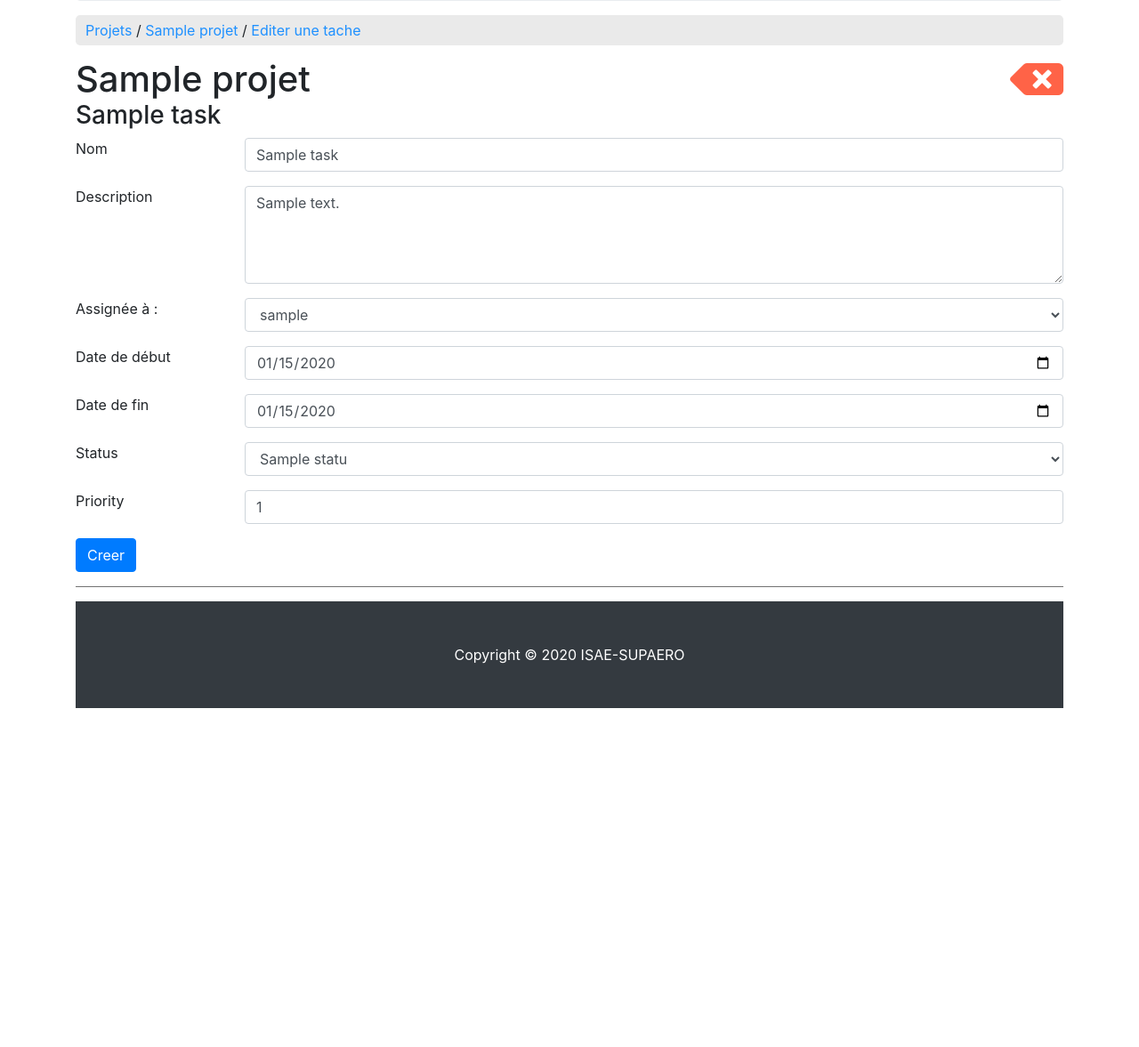
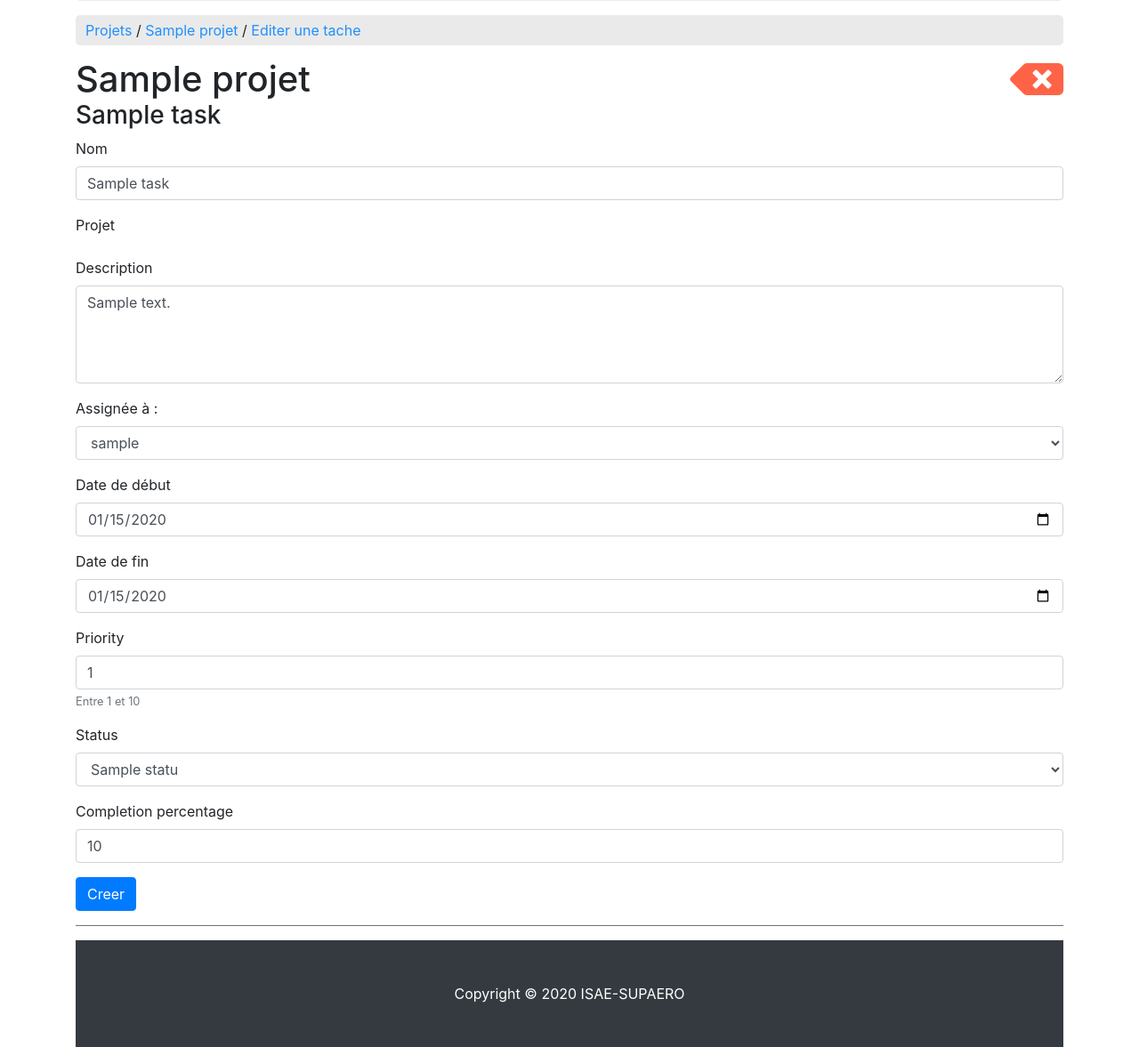
Before and after one commit to JBortolussi/Projet_individuel, a Django app: page /edittask/1 in a window 1280 px wide. Shown: the part 333-1510 px from the top of the page at 89% size. Before the commit the page ends 1129 px from the top, so only its background shows below. Run offline with Django 3.2, Linux system fonts and the light colour scheme; a user stored in the database is signed in; tables that the repository leaves empty hold one stand-in row (values such as "Sample post"); some libraries are stand-ins or nearby versions.

Commit message:
Added features from my personal project and reorganised models, forms, views, admin file

```diff
--- a/projet/taskmanager/forms.py
+++ b/projet/taskmanager/forms.py
@@ -1,9 +1,12 @@
+# python modules
 from datetime import datetime
 
+# django modules
 from django import forms
 from django.core.exceptions import ValidationError
 from django.forms import DateInput
 
+# models
 from .models import Projet, Journal, Task, Status
 
 
@@ -74,6 +77,8 @@ class JournalForm(forms.ModelForm):
 
         # Exclude all the fields except the entry. They will be set up using the local value in the corresponding view
         exclude = ('task', 'date', 'author')
+        widgets = {'entry': forms.TextInput(attrs={'cols': 10, 'placeholder': "Write here..."})
+                   }
 
 
 class TaskForm(forms.ModelForm):
@@ -97,6 +102,8 @@ class TaskForm(forms.ModelForm):
         self.fields['status'].widget.attrs.update({'class': 'form-control'})
         self.fields['priority'].widget.attrs.update({'class': 'form-control'})
         self.fields['priority'].initial = 1
+        self.fields['completion_percentage'].widget.attrs.update({'class': 'form-control'})
+        self.fields['completion_percentage'].initial = 1
         # This field is only used in order to set up the project field with the project.
         # Shall not be modified by the user
         self.fields['projet'].widget.attrs.update({'style': 'display: none'})
@@ -113,8 +120,35 @@ class TaskForm(forms.ModelForm):
             'due_date': DateInput(format=('%Y-%m-%d'), attrs={'type': 'date'})
         }
 
+    # pour s'assurer que la priorité de la tache soit comprise entre 1 et 10
+    def clean_priority(self):
+        priority = self.cleaned_data['priority']
+        if priority < 1 or priority > 10:
+            raise ValidationError('Ensure this value is in the range.')
 
+        return priority  # Ne pas oublier de renvoyer le contenu du champ traité
+
+    # pour s'assurer que la due_date soit successive à la start_date
+    def clean_due_date(self):
+        start_date = self.cleaned_data['start_date']
+        due_date = self.cleaned_data['due_date']
+        if due_date < start_date:
+            raise ValidationError('The due date must be posterior to the start date.')
+
+        return due_date
+
+        # pour s'assurer que la priorité de la tache soit comprise entre 1 et 10
+    def clean_completion_percentage(self):
+        completion_percentage = self.cleaned_data['completion_percentage']
+        if completion_percentage < 0 or completion_percentage > 100:
+            raise ValidationError('Ensure this value is between 0 % and 100 %')
+
+        return completion_percentage
+
+
+# form used to select what models to export
 class ExportDataForm(forms.Form):
+    # 5 boolean fields to select the models
     projects = forms.BooleanField(required=False)
     projects_members = forms.BooleanField(required=False)
     tasks = forms.BooleanField(required=False)
@@ -127,4 +161,11 @@ class ExportDataForm(forms.Form):
         ('xml', 'xml'),
         ('xls', 'xls (MS Excel)'),
     ]
+    # select field to select among the 4 file formats above
     file_format = forms.ChoiceField(choices=FORMAT_FIELD_CHOICES)
+
+    # check if at least one tick has been put
+    def clean(self):
+        if self.cleaned_data['projects'] or self.cleaned_data['projects_members'] or self.cleaned_data['tasks'] or \
+                self.cleaned_data['journals'] or self.cleaned_data['status']:
+            raise ValidationError("Tick at least one")
--- a/projet/taskmanager/templates/newtask.html
+++ b/projet/taskmanager/templates/newtask.html
@@ -1,110 +1,37 @@
 {% extends "base.html" %}
-{% block title %} {{task.name}} {% endblock %}
+{% load crispy_forms_filters %}
+
+{% block title %} {{ task.name }} {% endblock %}
 {% block line_path %}
     <a class="custom_link" href="{% url "projects" %}"> Projets </a>
     /
-    <a class="custom_link" href="{% url "project" project.id %}"> {{project.name}} </a>
+    <a class="custom_link" href="{% url "project" project.id %}"> {{ project.name }} </a>
     /
     {% if is_new %}
-        <a class="custom_link" href="{% url "newtask" project.id%}"> Nouvelle tache </a>
+        <a class="custom_link" href="{% url "newtask" project.id %}"> Nouvelle tache </a>
     {% else %}
-        <a class="custom_link" href="{% url "edittask" task.id%}"> Editer une tache </a>
+        <a class="custom_link" href="{% url "edittask" task.id %}"> Editer une tache </a>
     {% endif %}
 {% endblock %}
 
 {% block page %}
     <br>
 
-<h1 style="display: inline">{{project.name}}</h1>
-<a class="custom_link" href="{% url "project" project.id%}">
-    <i data-toggle="tooltip" data-placement="left" title="Retour au projet" class="fas fa-backspace fa-3x" style="float: right;color: tomato;"></i>
+    <h1 style="display: inline">{{ project.name }}</h1>
+    <a class="custom_link" href="{% url "project" project.id %}">
+        <i data-toggle="tooltip" data-placement="left" title="Retour au projet" class="fas fa-backspace fa-3x"
+           style="float: right;color: tomato;"></i>
     </a>
-<h3>{{task.name}}</h3>
+    <h3>{{ task.name }}</h3>
     {% if is_new %}
-<form method="post" action="{% url "newtask" project.id %}" >
+        <form method="post" action="{% url "newtask" project.id %}">
     {% else %}
-<form method="post" action="{% url "edittask" task.id %}" >
+        <form method="post" action="{% url "edittask" task.id %}">
     {% endif %}
 {% csrf_token %}
-    {{form.projet}}
-    <div class="row">
-        <div class="col-sm-2">
-            {{form.name.label}}
-        </div>
-        <div class="col-sm-10">
-            <div class="form-group" style="flex-grow: 1;">
-               {{form.name}}
-            </div>
-        </div>
-    </div>
+{{ form|crispy }}
 
-    <div class="row">
-        <div class="col-sm-2">
-            {{form.description.label}}
-        </div>
-        <div class="col-sm-10">
-            <div class="form-group" style="flex-grow: 1;">
-               {{form.description}}
-            </div>
-        </div>
-    </div>
-
-    <div class="row">
-        <div class="col-sm-2">
-            {{form.assignee.label}}
-        </div>
-        <div class="col-sm-10">
-            <div class="form-group" style="flex-grow: 1;">
-               {{form.assignee}}
-            </div>
-        </div>
-    </div>
-
-    <div class="row">
-        <div class="col-sm-2">
-            {{form.start_date.label}}
-        </div>
-        <div class="col-sm-10">
-            <div class="form-group" style="flex-grow: 1;">
-               {{form.start_date}}
-            </div>
-        </div>
-    </div>
-
-    <div class="row">
-        <div class="col-sm-2">
-            {{form.due_date.label}}
-        </div>
-        <div class="col-sm-10">
-            <div class="form-group" style="flex-grow: 1;">
-               {{form.due_date}}
-            </div>
-        </div>
-    </div>
-
-    <div class="row">
-        <div class="col-sm-2">
-            {{form.status.label}}
-        </div>
-        <div class="col-sm-10">
-            <div class="form-group" style="flex-grow: 1;">
-               {{form.status}}
-            </div>
-        </div>
-    </div>
-
-    <div class="row">
-        <div class="col-sm-2">
-            {{form.priority.label}}
-        </div>
-        <div class="col-sm-10">
-            <div class="form-group" style="flex-grow: 1;">
-               {{form.priority}}
-            </div>
-        </div>
-    </div>
 <button type="submit" class="btn btn-primary" style="display: inline;">Creer</button>
-<!--{{form.as_p}}-->
 </form>
 
 {% endblock %}}
--- a/projet/taskmanager/views.py
+++ b/projet/taskmanager/views.py
@@ -1,25 +1,29 @@
+# python modules
 import csv
 import datetime
 import io
-
 import xlwt
-from django.contrib import messages
-from django.contrib.auth.forms import UserCreationForm
-from django.contrib.auth.models import User
-from django.core import serializers
 from zipfile import ZipFile
 
+# django modules and functions
+from django.contrib import messages
+from django.core import serializers
 from django.http import HttpResponse
-from django.shortcuts import render, HttpResponseRedirect, redirect, get_object_or_404
-from .forms import ProjectForm, JournalForm, TaskForm, ExportDataForm
+from django.shortcuts import render, redirect, get_object_or_404
+from django.contrib.auth import authenticate, login
+from django.contrib.auth.decorators import login_required
+
+# models
+from django.contrib.auth.models import User
 from django.db.models import Q
-from django.shortcuts import render, redirect, get_object_or_404
-from .forms import ProjectForm, JournalForm, TaskForm
-from django.contrib.auth import authenticate, login, logout
-from django.contrib.auth.decorators import login_required
 from .models import Projet, Task, Journal, Status
 
+# forms
+from django.contrib.auth.forms import UserCreationForm
+from .forms import ProjectForm, JournalForm, TaskForm, ExportDataForm
 
+
+# redirect to the projects list page if the url requested is just http://localhost:8000/
 @login_required()
 def redir(request):
     return redirect('projects')
@@ -27,10 +31,10 @@ def redir(request):
 
 @login_required()
 def projects_view(request):
-    """The for the project list display page"""
+    """The view for the project list display page"""
 
-    # The projects to be displayed. Only ones in witch the logged in user is involved
-    projects = request.user.projets.all()
+    # The projects to be displayed. Only the ones in which the logged in user is involved
+    projects = request.user.projets.all().order_by('name')
     return render(request, 'projects.html', locals())
 
 
@@ -127,8 +131,6 @@ def edit_project_view(request, project_id):
     else:
         return redirect("projects")
 
-    return redirect("projects")
-
 
 @login_required()
 def project_view(request, project_id):
@@ -146,7 +148,6 @@ def project_view(request, project_id):
     project = get_object_or_404(Projet, id=project_id)
 
     if request.method == 'GET':
-        print(request.GET)
 
         filters = Q()
 
@@ -211,6 +212,7 @@ def task_view(request, task_id):
                 journal.author = request.user
                 journal.save()
 
+                # update the last modification DateTime of the Task instance
                 task.last_modification = datetime.datetime.now()
                 task.save()
         else:
@@ -250,7 +252,7 @@ def newtask_view(request, project_id):
             form = TaskForm(project, request.POST)
             if form.is_valid():
                 task = form.save(commit=True)
-                task.last_modification = datetime.datetime.now()
+                task.last_modification = datetime.datetime.now() # it's probably not necessary
                 task.save()
                 return redirect("task", task_id=task.id)
         else:
```
Also changed, not shown: projet/taskmanager/admin.py (+48 -20 lines), projet/taskmanager/models.py (+16 -63 lines). Lines whose indentation alone changed are shown as unchanged.
